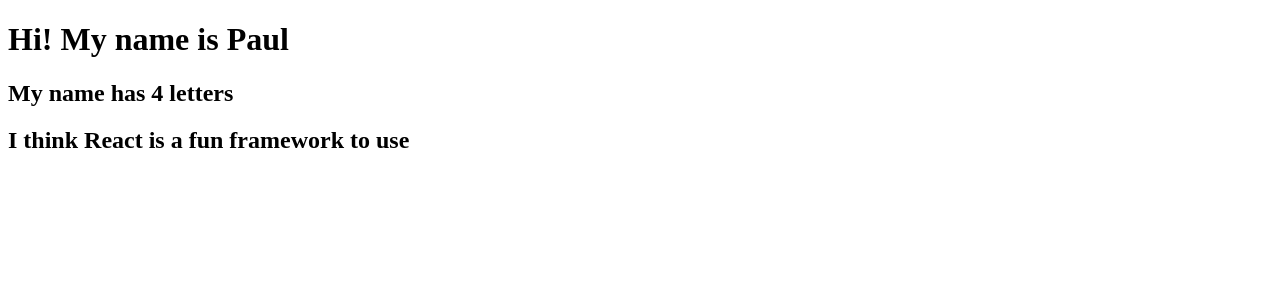
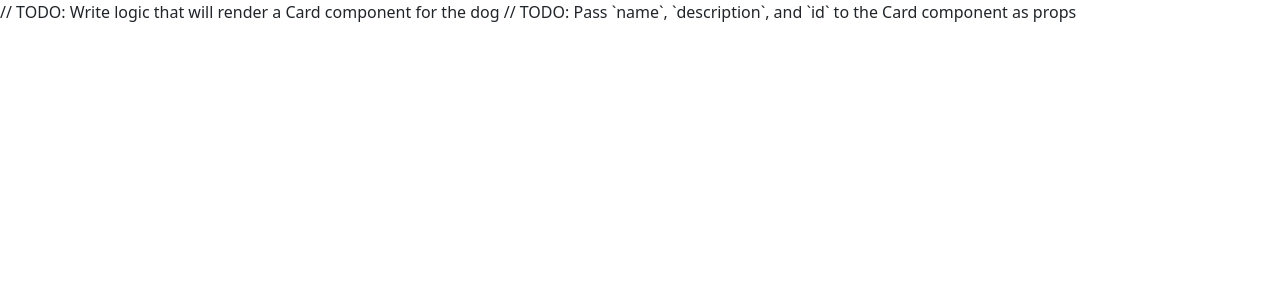
Before and after one commit to pdavisDU/RP2, a React (Create React App) app: page / in a window 1280 px wide. Shown: the top 300 px of the page. Built offline with nearby package versions, Linux system fonts and the light colour scheme.

Commit message:
adding new src

```diff
--- a/src/App.js
+++ b/src/App.js
@@ -1,8 +1,8 @@
 import React from "react";
-import JSXVariables from "./components/JSXVariables";
+import Display from "./components/Display";
 
 function App() {
-  return <JSXVariables />;
+  return <Display />;
 }
 
 export default App;
--- /dev/null
+++ b/src/components/Card.js
@@ -0,0 +1,35 @@
+import React from 'react';
+
+// TODO: Modify this function so that it accepts props from the parent component
+export default function Card() {
+  const cardStyle = {
+    width: '18rem',
+  };
+
+  // Helper function that generates a random width for our placeholder images
+  const randomWidth = () => {
+    const number = Math.random() * (300 - 200) + 200;
+    return number.toString().split('.')[0];
+  };
+
+  // TODO: Update the return statement to display the data we received as props
+  return (
+    <div className="container">
+      <div className="card" style={cardStyle}>
+        <img
+          className="card-img-top"
+          src={`http://placecorgi.com/${randomWidth()}`}
+          alt="Card cap"
+        />
+        <div className="card-body">
+          <h5 className="card-title">Name: {/* Display the dog's name here */}</h5>
+          <p className="card-text">Description: {/* Display the dog's description here */}</p>
+          <p className="card-text">ID: {/* Display the dog's id here */}</p>
+          <a href="#" className="btn btn-primary">
+            Adopt {/* Display the dog's name here */}
+          </a>
+        </div>
+      </div>
+    </div>
+  );
+}
--- /dev/null
+++ b/src/components/Display.js
@@ -0,0 +1,17 @@
+import React from 'react';
+import Card from './Card';
+
+const canine = {
+  name: 'Spot',
+  description: 'The best boy',
+  id: 1,
+};
+
+export default function Display() {
+  return (
+    <div>
+        // TODO: Write logic that will render a Card component for the dog
+        // TODO: Pass `name`, `description`, and `id` to the Card component as props
+    </div>
+  );
+}
--- a/src/components/JSXVariables.js
+++ /dev/null
@@ -1,27 +0,0 @@
-import React from "react";
-
-// TODO: Create a `name` variable
-const name = "Paul";
-// TODO: Create a `thoughts` variable
-const thoughts = "is a fun framework to use";
-// This should be a string regarding what you think of React
-const number = 4;
-
-function JSXVariables() {
-  return (
-    <div className="main-container">
-      <div className="container">
-        <div className="jumbotron">
-          {/* TODO: Add your name variable */}
-          <h1>Hi! My name is {name}</h1>
-          {/* TODO: Add your number of letters variable */}
-          <h2>My name has {number} letters</h2>
-          {/* TODO: Add your thoughts variable */}
-          <h2>I think React {thoughts}</h2>
-        </div>
-      </div>
-    </div>
-  );
-}
-
-export default JSXVariables;
```
Also changed, not shown: src/index.js (+5 -4 lines).
